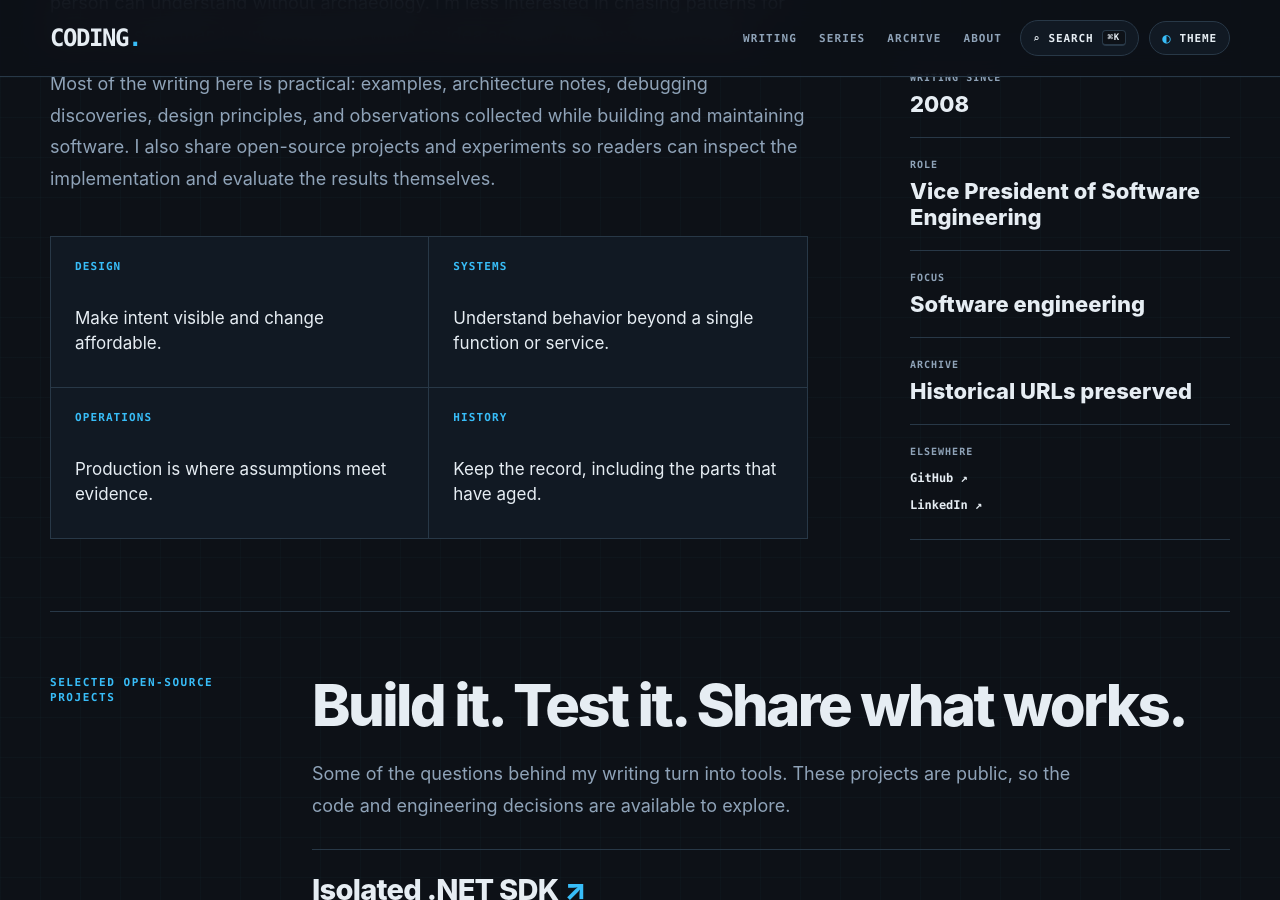
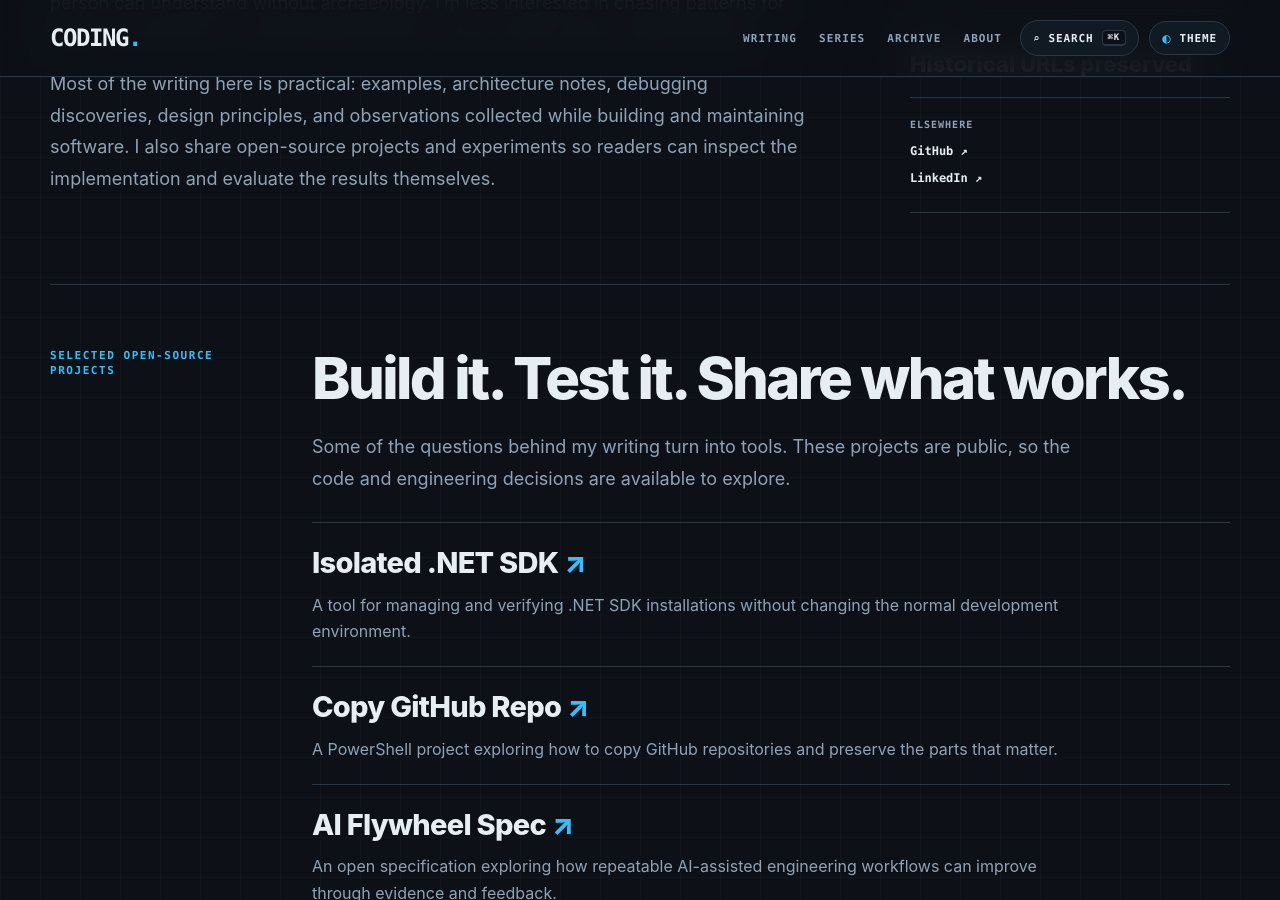
Before and after one commit to infoconex/coding-blog, a Jekyll site: the page built from about.md, in a window 1280 px wide and 900 px high, scrolled down 1443 px. Built offline with Jekyll 4.4.1, drawn with Linux system fonts in a browser that asks for light colours.

Commit message:
Remove redundant principles cards from About page

```diff
--- a/about.md
+++ b/about.md
@@ -30,12 +30,6 @@ profilePage: true
     <p>I value simple designs, explicit tradeoffs, strong fundamentals, and code that the next person can understand without archaeology. I’m less interested in chasing patterns for their own sake than in understanding when an idea actually makes software better.</p>
     <p>Most of the writing here is practical: examples, architecture notes, debugging discoveries, design principles, and observations collected while building and maintaining software. I also share open-source projects and experiments so readers can inspect the implementation and evaluate the results themselves.</p>
 
-    <div class="about-principles">
-      <div><strong>Design</strong><span>Make intent visible and change affordable.</span></div>
-      <div><strong>Systems</strong><span>Understand behavior beyond a single function or service.</span></div>
-      <div><strong>Operations</strong><span>Production is where assumptions meet evidence.</span></div>
-      <div><strong>History</strong><span>Keep the record, including the parts that have aged.</span></div>
-    </div>
   </article>
 
   <aside class="about-side">
```
